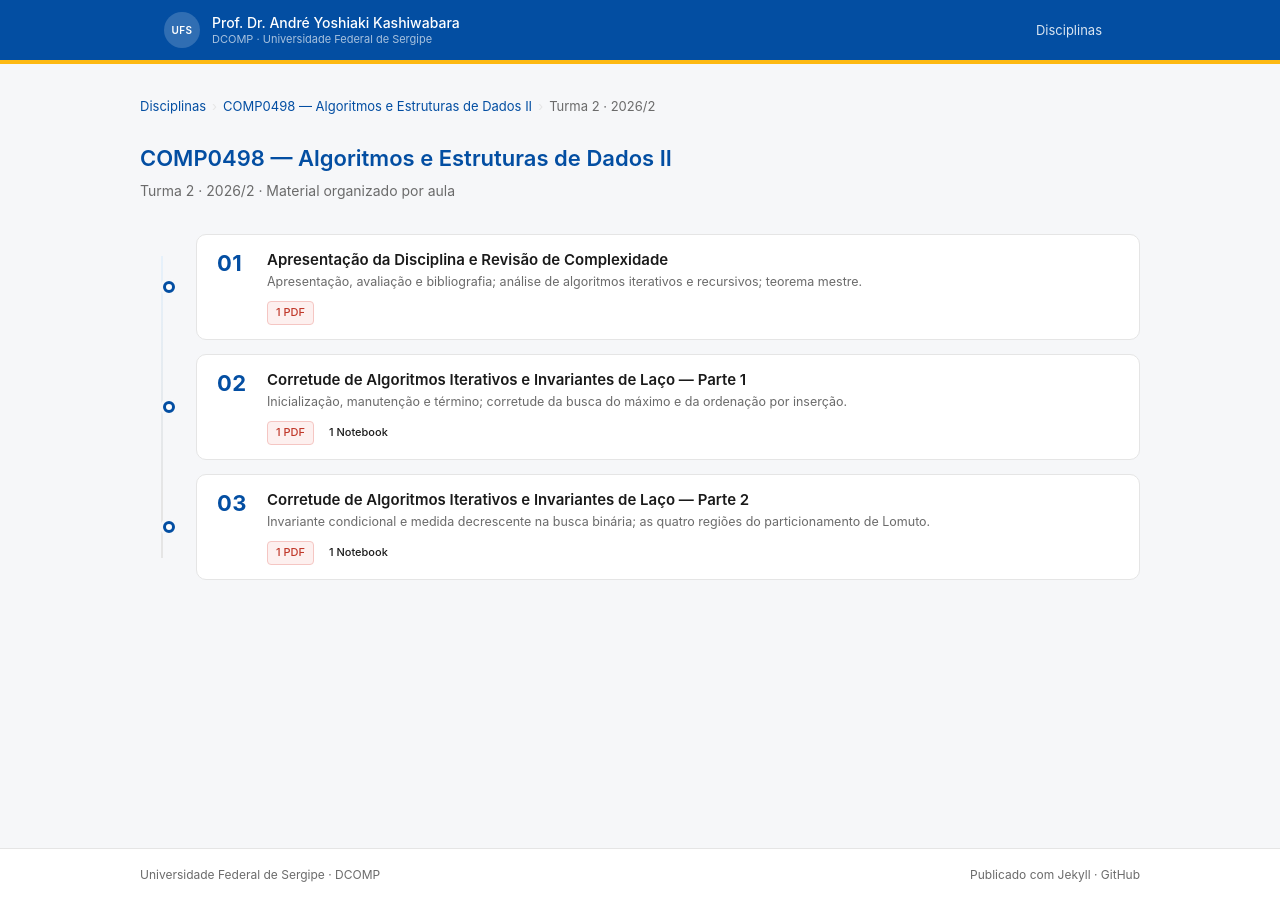
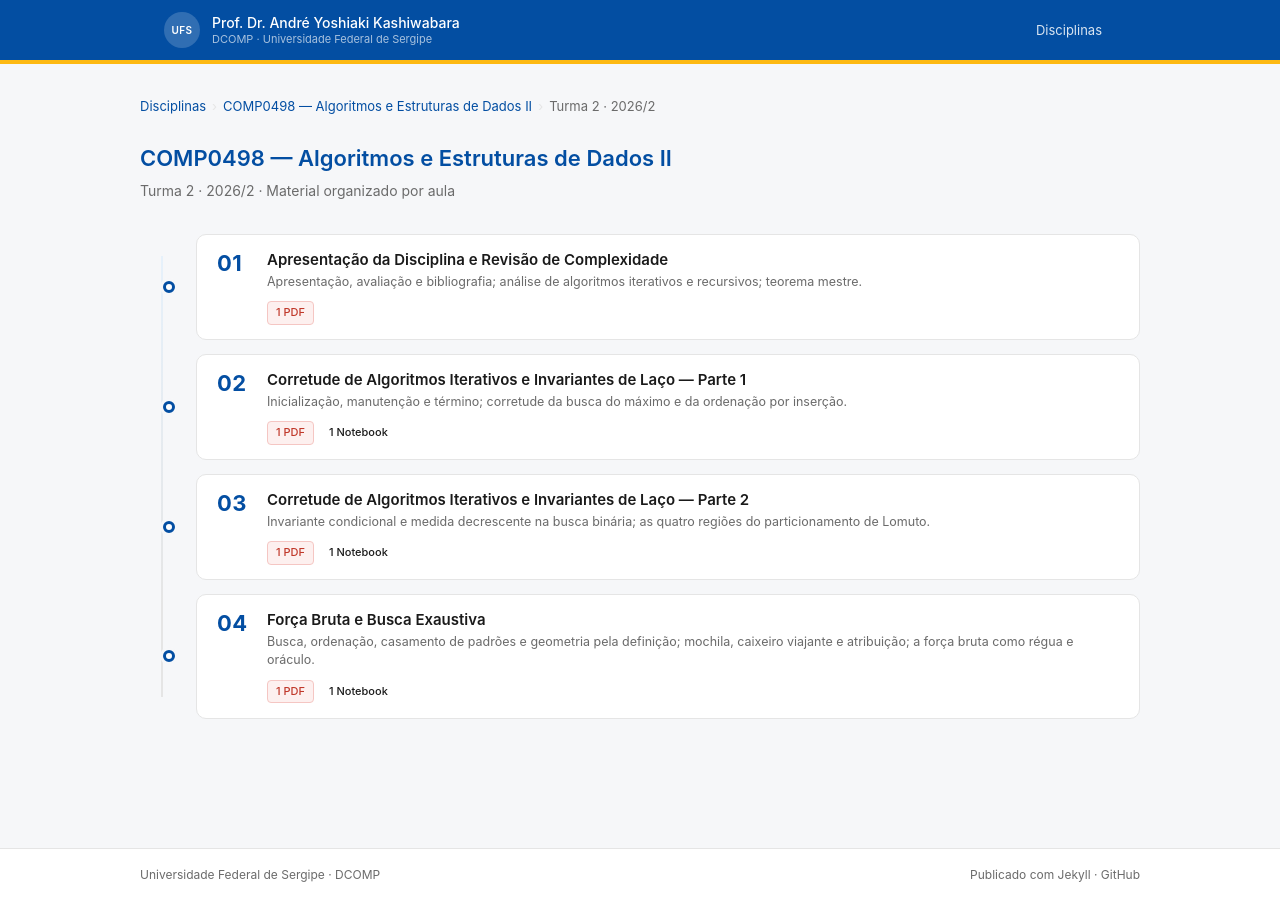
Before and after one commit to ayoshiaki/ufs-disciplinas, a Jekyll site: the page built from algoritmos-2/2026-2-T02/index.md, in a window 1280 px wide. Built offline with Jekyll 4.4.1, drawn with Linux system fonts in a browser that asks for light colours.

Commit message:
Adiciona Aula 04 de AED II (2026/2 T02): força bruta e busca exaustiva
Slides cobrindo força bruta em problemas polinomiais (busca sequencial,
seleção, bolha, casamento de padrões, par mais próximo e fecho convexo) e
busca exaustiva (mochila 0/1, caixeiro viajante e atribuição), fechando com
a força bruta como régua de comparação e como oráculo de teste.

Inclui notebook com implementações em C e exercícios. Acrescenta ao
referencias.bib da turma as entradas de Garey & Johnson e Held & Karp.

Co-Authored-By: Claude Opus 5 (1M context) <noreply@anthropic.com>

```diff
--- a/algoritmos-2/2026-2-T02/index.md
+++ b/algoritmos-2/2026-2-T02/index.md
@@ -43,4 +43,13 @@ title: "COMP0498 — Algoritmos e Estruturas de Dados II — Turma 2 · 2026/2"
     </div>
   </a>
 
+  <a class="week-card" href="{{ 'algoritmos-2/2026-2-T02/aula-04-forca-bruta-e-busca-exaustiva' | relative_url }}">
+    <div class="week-num">04</div>
+    <div class="week-body">
+      <div class="week-title">Força Bruta e Busca Exaustiva</div>
+      <div class="week-desc">Busca, ordenação, casamento de padrões e geometria pela definição; mochila, caixeiro viajante e atribuição; a força bruta como régua e oráculo.</div>
+      <div class="week-badges"><span class="week-badge pdf">1 PDF</span><span class="week-badge">1 Notebook</span></div>
+    </div>
+  </a>
+
 </div>
```
Also changed, not shown: algoritmos-2/2026-2-T02/aula-04-forca-bruta-e-busca-exaustiva/index.md (added, +44 -0 lines), algoritmos-2/2026-2-T02/referencias.bib (+24 -0 lines), 3 other files.
